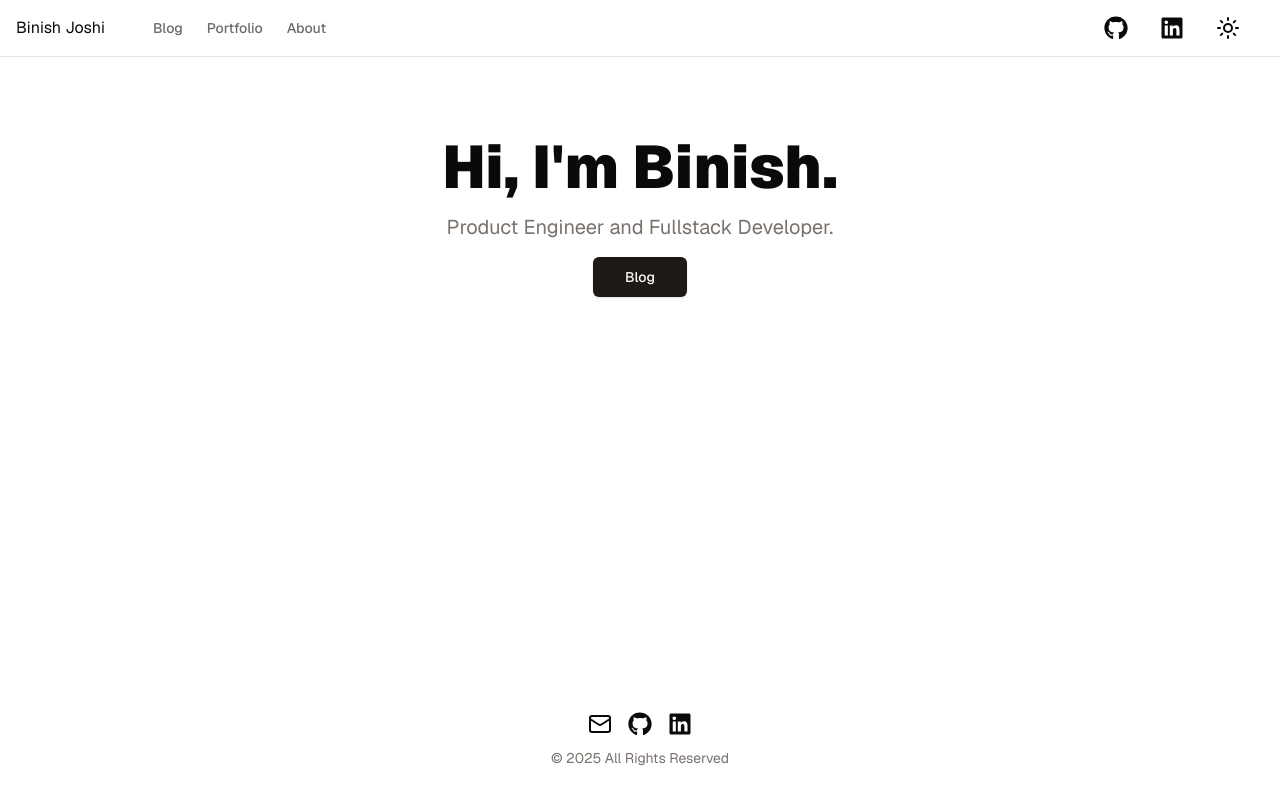
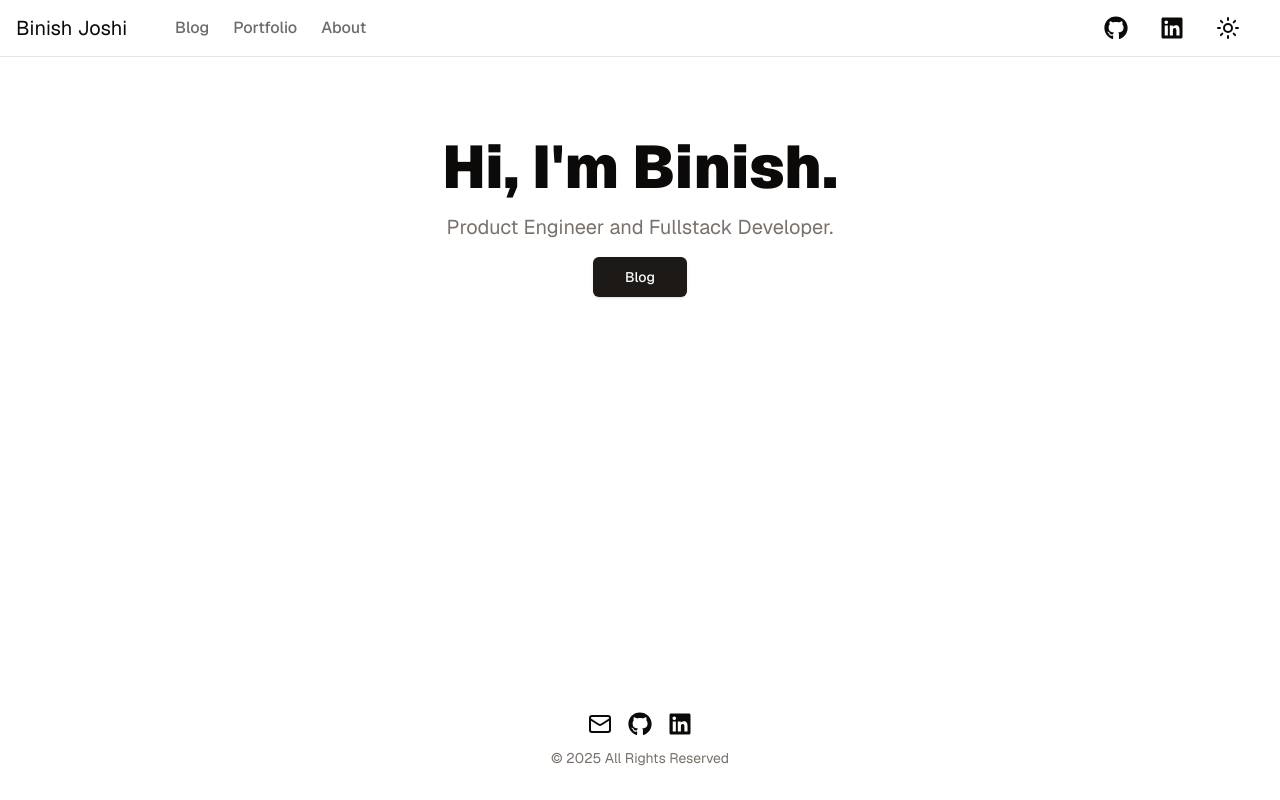
Before and after one commit to binishjoshi/portfolio, a Next.js app: page / in a window 1280 px wide. Built offline with nearby package versions, Linux system fonts and the light colour scheme.

Commit message:
style: header font size

```diff
--- a/src/components/main-nav.tsx
+++ b/src/components/main-nav.tsx
@@ -10,13 +10,13 @@ export function MainNav() {
 
   return (
     <nav className="flex items-center space-x-4 lg:space-x-6">
-      <Link href="/" className="mr-6 flex items-center space-x-2">
+      <Link href="/" className="mr-6 flex items-center space-x-2 text-xl">
         Binish Joshi
       </Link>
       <Link
         href="/blog"
         className={cn(
-          "hidden text-sm font-medium transition-colors hover:text-primary md:inline-flex",
+          "hidden font-medium transition-colors hover:text-primary md:inline-flex",
           pathname === "/blog" ? "text-foreground" : "text-foreground/60",
         )}
       >
@@ -25,7 +25,7 @@ export function MainNav() {
       <Link
         href="/portfolio"
         className={cn(
-          "hidden text-sm font-medium transition-colors hover:text-primary md:inline-flex",
+          "hidden font-medium transition-colors hover:text-primary md:inline-flex",
           pathname === "/portfolio" ? "text-foreground" : "text-foreground/60",
         )}
       >
@@ -34,7 +34,7 @@ export function MainNav() {
       <Link
         href="/blog"
         className={cn(
-          "hidden text-sm font-medium transition-colors hover:text-primary md:inline-flex",
+          "hidden font-medium transition-colors hover:text-primary md:inline-flex",
           pathname === "/about" ? "text-foreground" : "text-foreground/60",
         )}
       >
```
